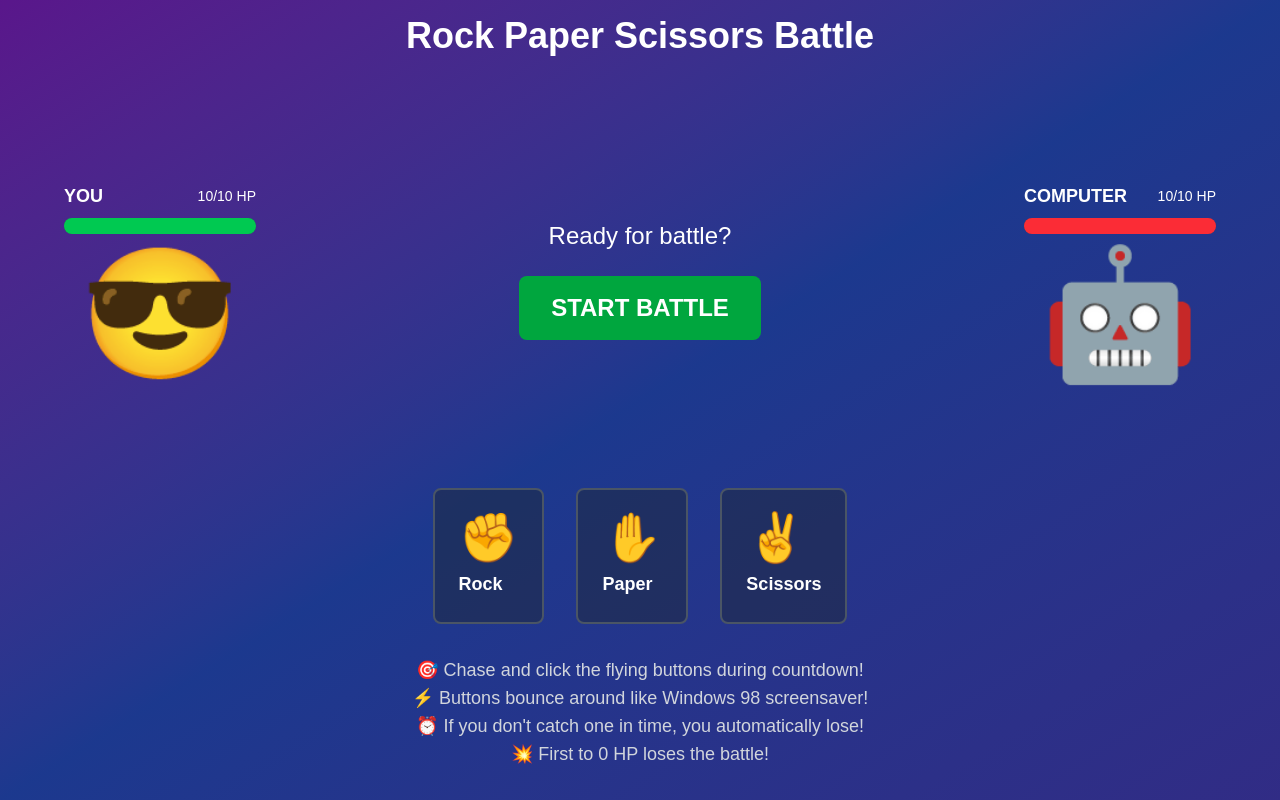
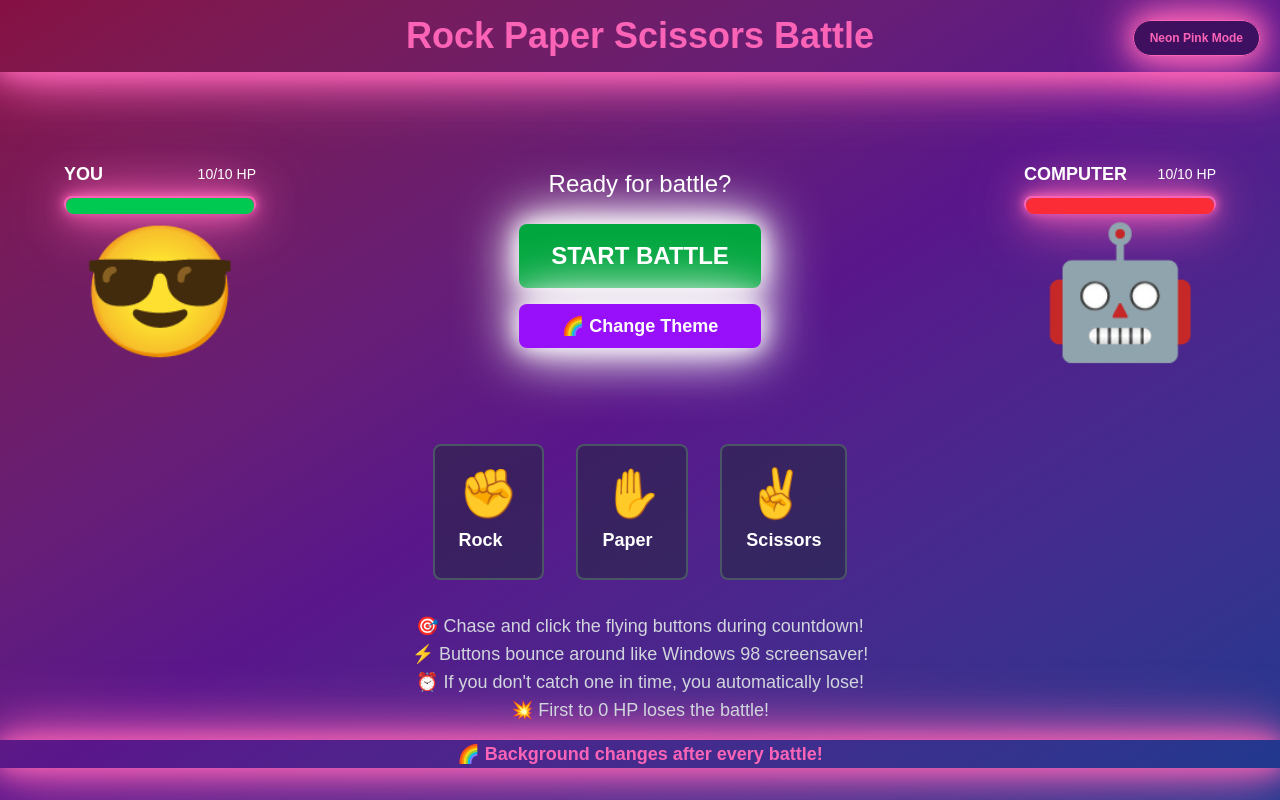
Before and after one commit to null-shot-apps/rock-paper-scissors, a Next.js app in the folder packages/new-web-app-room/: page / in a window 1280 px wide. Built offline with nearby package versions, Linux system fonts and the light colour scheme.

Commit message:
AI chat session: Updated code and files

```diff
--- a/packages/new-web-app-room/src/app/page.tsx
+++ b/packages/new-web-app-room/src/app/page.tsx
@@ -4,6 +4,46 @@ import { useEffect, useState, useCallback } from 'react';
 
 type Choice = 'rock' | 'paper' | 'scissors' | null;
 type GameState = 'waiting' | 'countdown' | 'choosing' | 'reveal' | 'result';
+
+// Cyberpunk background themes
+const cyberpunkThemes = [
+  {
+    name: 'Neon Pink',
+    gradient: 'from-pink-900 via-purple-900 to-blue-900',
+    accent: 'text-pink-400',
+    glow: 'shadow-pink-500/50'
+  },
+  {
+    name: 'Electric Blue',
+    gradient: 'from-blue-900 via-cyan-900 to-teal-900',
+    accent: 'text-cyan-400',
+    glow: 'shadow-cyan-500/50'
+  },
+  {
+    name: 'Toxic Green',
+    gradient: 'from-green-900 via-emerald-900 to-lime-900',
+    accent: 'text-green-400',
+    glow: 'shadow-green-500/50'
+  },
+  {
+    name: 'Neon Orange',
+    gradient: 'from-orange-900 via-red-900 to-pink-900',
+    accent: 'text-orange-400',
+    glow: 'shadow-orange-500/50'
+  },
+  {
+    name: 'Purple Matrix',
+    gradient: 'from-purple-900 via-violet-900 to-indigo-900',
+    accent: 'text-purple-400',
+    glow: 'shadow-purple-500/50'
+  },
+  {
+    name: 'Cyber Yellow',
+    gradient: 'from-yellow-900 via-amber-900 to-orange-900',
+    accent: 'text-yellow-400',
+    glow: 'shadow-yellow-500/50'
+  }
+];
 
 const choices = {
   rock: { emoji: '✊', name: 'Rock' },
@@ -26,6 +66,11 @@ export default function RockPaperScissorsGame() {
   const [computerEmoji, setComputerEmoji] = useState('🤖');
   const [countdown, setCountdown] = useState(3);
   const [result, setResult] = useState('');
+
+  // Cyberpunk background state
+  const [currentThemeIndex, setCurrentThemeIndex] = useState(0);
+  const [isTransitioning, setIsTransitioning] = useState(false);
+  const [showThemeChange, setShowThemeChange] = useState(false);
 
   const [playerHit, setPlayerHit] = useState(false);
   const [computerHit, setComputerHit] = useState(false);
@@ -67,6 +112,18 @@ export default function RockPaperScissorsGame() {
 
     return winConditions[player] === computer ? 'player' : 'computer';
   };
+
+  const changeBackground = useCallback(() => {
+    setIsTransitioning(true);
+    setShowThemeChange(true);
+    setTimeout(() => {
+      setCurrentThemeIndex((prev) => (prev + 1) % cyberpunkThemes.length);
+      setIsTransitioning(false);
+    }, 300);
+    setTimeout(() => {
+      setShowThemeChange(false);
+    }, 2000);
+  }, []);
 
   const startGame = useCallback(() => {
     setGameState('countdown');
@@ -211,22 +268,32 @@ export default function RockPaperScissorsGame() {
           setPlayerHealth(10);
           setComputerHealth(10);
           setGameState('waiting');
+          // Change background after game over
+          changeBackground();
         } else if (computerHealth <= 1 && winner === 'player') {
           setResult('Victory! You Win!');
           setPlayerHealth(10);
           setComputerHealth(10);
           setGameState('waiting');
+          // Change background after victory
+          changeBackground();
         } else {
           // Continue game after 2 second pause
           setTimeout(() => {
+            // Change background after each battle round
+            changeBackground();
+            setTimeout(() => {
               startGame();
+            }, 500); // Small delay to let background transition
           }, 2000);
         }
       }, 2000);
     }
-  }, [gameState, playerChoice, computerChoice, playerHealth, computerHealth, startGame]);
+  }, [gameState, playerChoice, computerChoice, playerHealth, computerHealth, startGame, changeBackground]);
 
   const getHealthBarWidth = (health: number) => `${(health / 10) * 100}%`;
+
+  const currentTheme = cyberpunkThemes[currentThemeIndex];
 
   return (
     <>
@@ -354,10 +421,133 @@ export default function RockPaperScissorsGame() {
         .flying-button {
           animation: pulse 2s infinite;
         }
+
+        .background-transition {
+          transition: all 0.6s ease-in-out;
+        }
+
+        .background-transition.transitioning {
+          filter: brightness(0.3) saturate(0.5);
+          transform: scale(1.02);
+        }
+
+        @keyframes cyberpunkGlow {
+          0%, 100% {
+            box-shadow: 0 0 20px currentColor, 0 0 40px currentColor, 0 0 60px currentColor;
+          }
+          50% {
+            box-shadow: 0 0 30px currentColor, 0 0 60px currentColor, 0 0 90px currentColor;
+          }
+        }
+
+        .cyberpunk-glow {
+          animation: cyberpunkGlow 2s infinite;
+        }
+
+        .theme-indicator {
+          position: fixed;
+          top: 20px;
+          right: 20px;
+          z-index: 1000;
+          padding: 8px 16px;
+          border-radius: 20px;
+          font-size: 12px;
+          font-weight: bold;
+          backdrop-filter: blur(10px);
+          border: 1px solid currentColor;
+          animation: cyberpunkGlow 3s infinite;
+        }
+
+        @keyframes backgroundPulse {
+          0%, 100% {
+            filter: brightness(1) saturate(1);
+          }
+          50% {
+            filter: brightness(1.2) saturate(1.3);
+          }
+        }
+
+        .battle-active {
+          animation: backgroundPulse 3s infinite;
+        }
+
+        @keyframes themeChange {
+          0% {
+            opacity: 1;
+            transform: scale(1);
+          }
+          50% {
+            opacity: 0.7;
+            transform: scale(1.05);
+            filter: brightness(2) saturate(2);
+          }
+          100% {
+            opacity: 1;
+            transform: scale(1);
+          }
+        }
+
+        .theme-changing {
+          animation: themeChange 0.6s ease-in-out;
+        }
+
+        .cyberpunk-border {
+          border: 2px solid currentColor;
+          box-shadow:
+            0 0 10px currentColor,
+            inset 0 0 10px rgba(255, 255, 255, 0.1);
+        }
+
+        .theme-change-notification {
+          position: fixed;
+          top: 50%;
+          left: 50%;
+          transform: translate(-50%, -50%);
+          z-index: 2000;
+          padding: 20px 40px;
+          border-radius: 15px;
+          font-size: 24px;
+          font-weight: bold;
+          backdrop-filter: blur(20px);
+          border: 2px solid currentColor;
+          animation: themeNotification 2s ease-in-out;
+          pointer-events: none;
+        }
+
+        @keyframes themeNotification {
+          0% {
+            opacity: 0;
+            transform: translate(-50%, -50%) scale(0.5);
+          }
+          20% {
+            opacity: 1;
+            transform: translate(-50%, -50%) scale(1.2);
+          }
+          80% {
+            opacity: 1;
+            transform: translate(-50%, -50%) scale(1);
+          }
+          100% {
+            opacity: 0;
+            transform: translate(-50%, -50%) scale(0.8);
+          }
+        }
       `}</style>
-      <div className="min-h-screen bg-gradient-to-br from-purple-900 via-blue-900 to-indigo-900 text-white flex flex-col">
+      <div className={`min-h-screen bg-gradient-to-br ${currentTheme.gradient} text-white flex flex-col background-transition ${isTransitioning ? 'theme-changing' : ''} ${(gameState === 'countdown' || gameState === 'choosing' || gameState === 'reveal') ? 'battle-active' : ''}`}>
+      {/* Theme Indicator */}
+      <div className={`theme-indicator ${currentTheme.accent} bg-black/30`}>
+        {currentTheme.name} Mode
+      </div>
+
+      {/* Theme Change Notification */}
+      {showThemeChange && (
+        <div className={`theme-change-notification ${currentTheme.accent} bg-black/50`}>
+          🌈 {currentTheme.name} Mode Activated!
+        </div>
+      )}
+
       {/* Title */}
-      <h1 className="text-4xl font-bold text-center py-4">
+      <h1 className={`text-4xl font-bold text-center py-4 cyberpunk-glow ${currentTheme.accent}`}>
         Rock Paper Scissors Battle
       </h1>
 
@@ -371,9 +561,9 @@ export default function RockPaperScissorsGame() {
               <span className="font-semibold text-lg">YOU</span>
               <span className="text-sm">{playerHealth}/10 HP</span>
             </div>
-            <div className="w-full bg-gray-700 rounded-full h-4">
+            <div className={`w-full bg-gray-700 rounded-full h-4 cyberpunk-border ${currentTheme.accent}`}>
               <div
-                className="bg-green-500 h-4 rounded-full transition-all duration-1000"
+                className={`bg-green-500 h-4 rounded-full transition-all duration-1000 cyberpunk-glow`}
                 style={{ width: getHealthBarWidth(playerHealth) }}
               />
             </div>
@@ -398,25 +588,33 @@ export default function RockPaperScissorsGame() {
           {gameState === 'waiting' && (
             <div className="text-center">
               <p className="text-2xl mb-6">Ready for battle?</p>
+              <div className="flex flex-col gap-4">
                 <button
                   onClick={startGame}
-                className="bg-green-600 hover:bg-green-700 px-8 py-4 rounded-lg text-2xl font-bold transition-colors"
+                  className={`bg-green-600 hover:bg-green-700 px-8 py-4 rounded-lg text-2xl font-bold transition-all cyberpunk-glow ${currentTheme.glow}`}
                 >
                   START BATTLE
                 </button>
+                <button
+                  onClick={changeBackground}
+                  className={`bg-purple-600 hover:bg-purple-700 px-6 py-2 rounded-lg text-lg font-bold transition-all cyberpunk-glow ${currentTheme.glow}`}
+                >
+                  🌈 Change Theme
+                </button>
+              </div>
             </div>
           )}
 
           {gameState === 'countdown' && (
             <div className="text-center">
-              <p className="text-8xl font-bold mb-4">{countdown}</p>
+              <p className={`text-8xl font-bold mb-4 cyberpunk-glow ${currentTheme.accent}`}>{countdown}</p>
               <p className="text-2xl">Get ready...</p>
             </div>
           )}
 
           {gameState === 'choosing' && (
             <div className="text-center">
-              <p className="text-6xl font-bold mb-4 text-yellow-400">SHOOT!</p>
+              <p className={`text-6xl font-bold mb-4 cyberpunk-glow ${currentTheme.accent}`}>SHOOT!</p>
               <p className="text-2xl">Choose now!</p>
             </div>
           )}
@@ -426,7 +624,7 @@ export default function RockPaperScissorsGame() {
               <div className="text-4xl mb-4">
                 {playerChoice ? choices[playerChoice].emoji : '❓'} VS {computerChoice ? choices[computerChoice].emoji : '❓'}
               </div>
-              <p className="text-3xl font-bold">{result}</p>
+              <p className={`text-3xl font-bold cyberpunk-glow ${currentTheme.accent}`}>{result}</p>
             </div>
           )}
         </div>
@@ -439,9 +637,9 @@ export default function RockPaperScissorsGame() {
               <span className="font-semibold text-lg">COMPUTER</span>
               <span className="text-sm">{computerHealth}/10 HP</span>
             </div>
-            <div className="w-full bg-gray-700 rounded-full h-4">
+            <div className={`w-full bg-gray-700 rounded-full h-4 cyberpunk-border ${currentTheme.accent}`}>
               <div
-                className="bg-red-500 h-4 rounded-full transition-all duration-1000"
+                className={`bg-red-500 h-4 rounded-full transition-all duration-1000 cyberpunk-glow`}
                 style={{ width: getHealthBarWidth(computerHealth) }}
               />
             </div>
@@ -509,15 +707,18 @@ export default function RockPaperScissorsGame() {
             <p>⚡ Buttons bounce around like Windows 98 screensaver!</p>
             <p>⏰ If you don&apos;t catch one in time, you automatically lose!</p>
             <p>💥 First to 0 HP loses the battle!</p>
+            <p className={`mt-4 ${currentTheme.accent} font-bold cyberpunk-glow`}>
+              🌈 Background changes after every battle!
+            </p>
           </div>
         )}
 
         {/* Choice confirmation */}
         {playerChoice && (gameState === 'countdown' || gameState === 'choosing') && (
           <div className="mt-4 text-center">
-            <div className="inline-flex items-center gap-2 bg-green-600/20 border border-green-400 rounded-lg px-4 py-2">
+            <div className={`inline-flex items-center gap-2 bg-green-600/20 border border-green-400 rounded-lg px-4 py-2 cyberpunk-glow ${currentTheme.glow}`}>
               <span className="text-2xl">{choices[playerChoice].emoji}</span>
-              <span className="text-lg font-bold text-green-400">
+              <span className={`text-lg font-bold ${currentTheme.accent}`}>
                 {choices[playerChoice].name} Selected!
               </span>
             </div>
```
Lines whose indentation alone changed are shown as unchanged.
